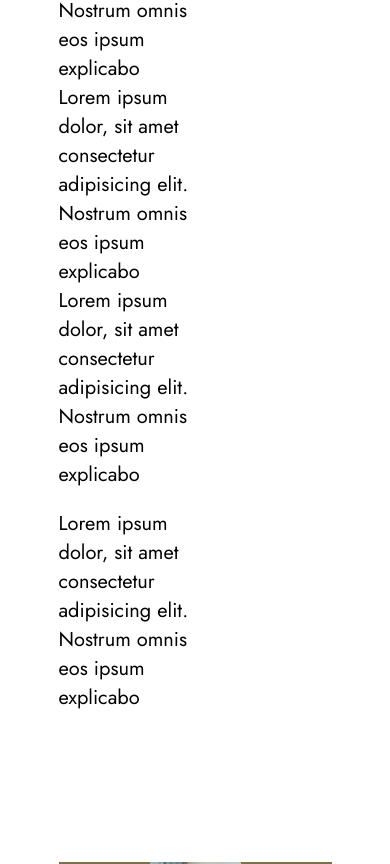
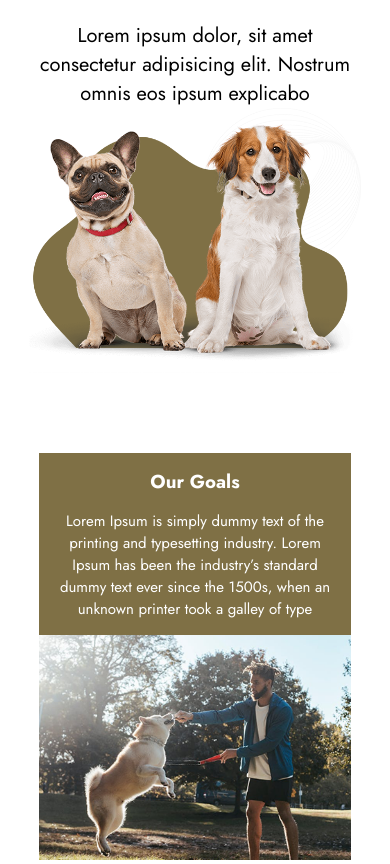
Before and after one commit to FraCuboni/proj-html-vuejs, a Vue app: page /about in a window 390 px wide. Shown: the part 1136-2000 px from the top of the page. Built offline with nearby package versions, Linux system fonts and the light colour scheme.

Commit message:
feat: media query appabout

```diff
--- a/src/components/pages/AppAbout.vue
+++ b/src/components/pages/AppAbout.vue
@@ -104,7 +104,7 @@
     </div>
 
     <!-- img side -->
-    <div class="box">
+    <div class="box img">
       <img src="/public/img/AppAbout/about-dog.png" alt="">
     </div>
   </div>
@@ -215,11 +215,11 @@
   padding-bottom: 100px;
   .box{
     width: 50%;
-
-
+    .img{
+        background-color: red;
+      }
     .about-dogmilo{
       display: flex;
-
       img{
         padding-right: 10px;
       }
@@ -248,7 +248,6 @@
     flex-direction: column-reverse;
   }
 }
-
 .container.os{
   text-align: center;
   flex-direction: column;
@@ -276,14 +275,10 @@
     }
   }
 }
-
-
 .container.fne{
   .box{
     width: 40%;
-
   }
-
   .paragraph{
     width: 60%;
 
@@ -323,6 +318,100 @@
 
 }
 
+// tablet
+@media screen and (max-width: 1031px){
 
+  .container{
+    text-align: center;
+    width: 80%;
+    margin-top: 20px;
+    justify-content: center;
+    min-height: 30px;
+    padding-bottom: 50px;
+    flex-wrap: wrap;
+    .box{
+      .about-dogmilo{
+        justify-content: center;
+        align-items: center;
+      }
+    }
+    .box.img{
+      display: flex;
+      align-items: center;
+      justify-content: center;
+
+    }
+    .column, .reverse{
+      width: calc(100% / 2);
+      padding: 10px;
+    }
+
+    .reverse{
+      flex-direction: column;
+    }
+  }
+
+}
+
+// mobile
+@media screen and (max-width: 771px){
+  .container{
+    width: 85%;
+    .box{
+      width: 100%;
+    }
+    .column, .reverse{
+      width: 100%;
+      .col-img{
+        height: auto;
+      }
+    }
+  }
+
+  .container.fne{
+    text-align: center;
+  .box{
+    display: none;
+  }
+  .paragraph{
+    width: 100%;
+    display: block;
+
+    h3{
+      height: calc(100% / 4 - 5px);
+    }
+
+    h4{
+      color: black;
+    }
+
+    .card{
+      display: flex;
+      align-items: center;
+      height: calc(100% / 4 - 5px);
+      padding: 5px 0 5px 20px;
+
+      .img-box{
+        height: 80px;
+        background-color: #A69A79;
+        aspect-ratio: 1/1;
+        border-radius: 50%;
+
+        display: flex;
+        justify-content: center;
+        align-items: center;
+        img{
+          width: 70%;
+        }
+      }
+
+      .txt{
+        padding-left: 20px;
+      }
+    }
+  }
+
+}
+}
 
 </style>
```
